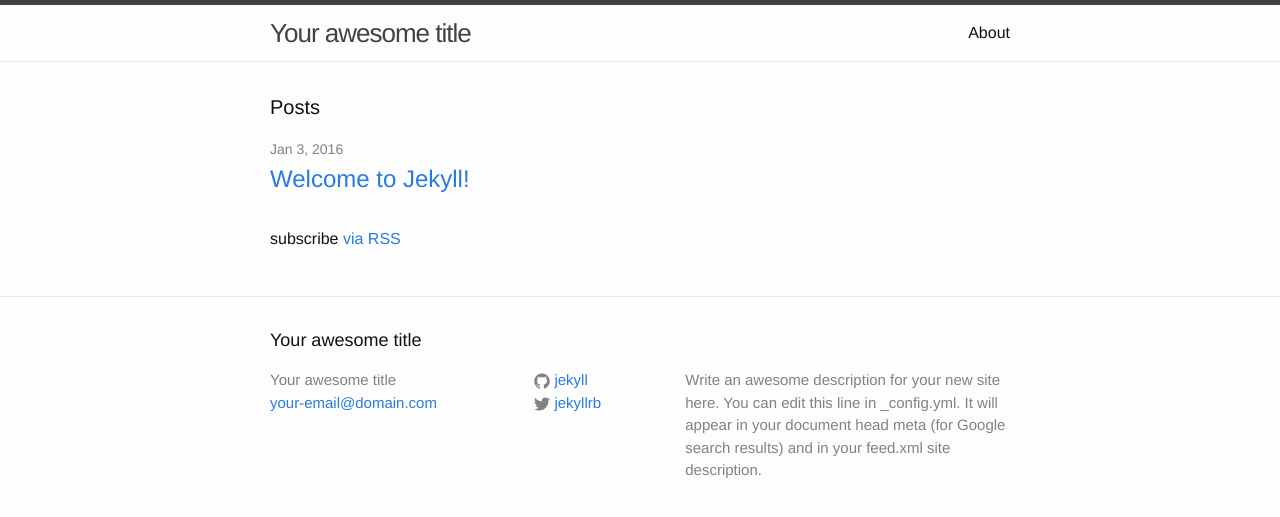
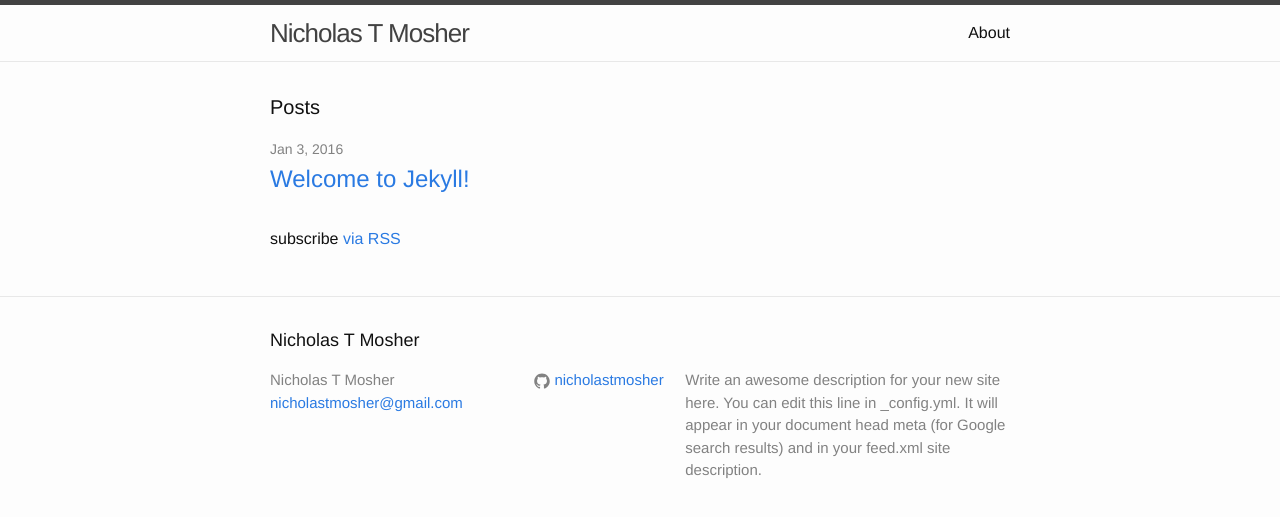
Before and after one commit to nicholastmosher/nicholastmosher.github.io, a Jekyll site: the page built from index.html, in a window 1280 px wide. Shown: the top 517 px of the page. Built offline with Jekyll 4.4.1, drawn with Linux system fonts in a browser that asks for light colours.

Commit message:
First config change.

```diff
--- a/_config.yml
+++ b/_config.yml
@@ -1,14 +1,13 @@
 # Site settings
-title: Your awesome title
-email: your-email@domain.com
+title: Nicholas T Mosher
+email: nicholastmosher@gmail.com
 description: > # this means to ignore newlines until "baseurl:"
   Write an awesome description for your new site here. You can edit this
   line in _config.yml. It will appear in your document head meta (for
   Google search results) and in your feed.xml site description.
 baseurl: "" # the subpath of your site, e.g. /blog/
 url: "http://yourdomain.com" # the base hostname & protocol for your site
-twitter_username: jekyllrb
-github_username:  jekyll
+github_username:  nicholastmosher
 
 # Build settings
 markdown: kramdown
```
